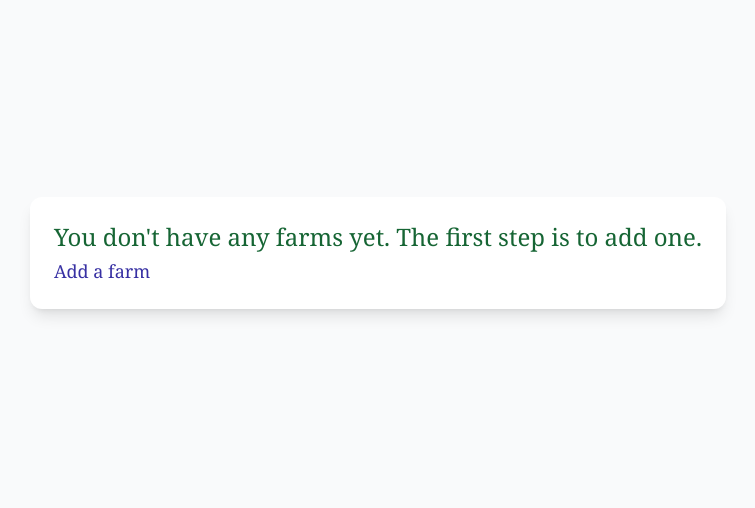
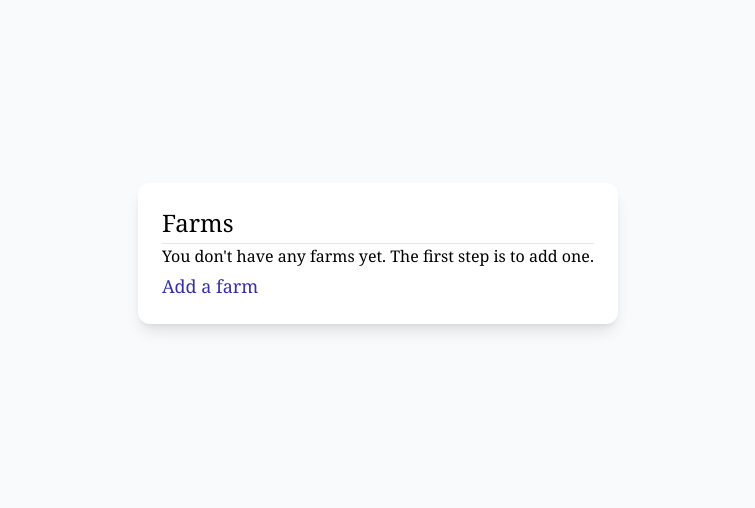
Before and after one commit to ddrake/Integrated_Farm_Budget_Tool, a Django app: page /dashboard/ in a window 1280 px wide. Shown: the part 207-715 px from the top of the page, without its empty margins (262-1017 px from the left). Run offline with Django 4.2, Linux system fonts and the light colour scheme; the visitor is signed in with stand-in values (Sample User, id 1); data that the repository does not hold is empty; parts of the project's set-up code (start-up, migrations or seed data) failed here and were passed over; some libraries are stand-ins or nearby versions.

Commit message:
Clean up dashboard

```diff
--- a/main/templates/main/dashboard.html
+++ b/main/templates/main/dashboard.html
@@ -3,9 +3,9 @@
 {% load tailwind_tags %}
 <div class="p-6 max-w-med mx-auto bg-white rounded-xl shadow-lg flex items-center space-x-4">
   <div>
+    <h1 class="mb-1 text-2xl font-medium text-black">Farms</h1>
+    <hr class="text-slate-300">
     {% if farm_years %}
-      <h1 class="mb-1 text-2xl font-medium text-black">Farms</h1>
-      <hr class="text-slate-300">
       <ul>
       {% for fy in farm_years %}
       <li>{{ fy }}
@@ -17,8 +17,8 @@
       {% endfor %}
       </ul>
     {% else %}
-    <h1 class="mb-1 text-2xl font-medium text-green-800">
-      You don't have any farms yet.  The first step is to add one.</h1>
+    <p class="mb-1 text-base font-medium text-black">
+      You don't have any farms yet.  The first step is to add one.</p>
     {% endif %}
     <a class="text-lg text-indigo-800 hover:text-indigo-600"
       href="{% url 'farmyear_create' %}">Add a farm</a>
```
